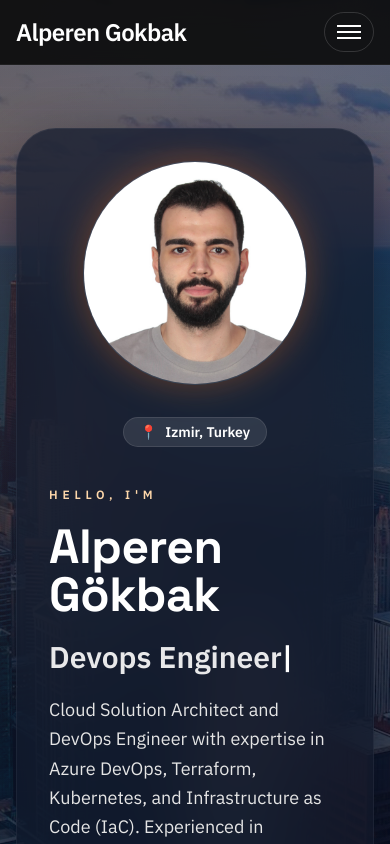
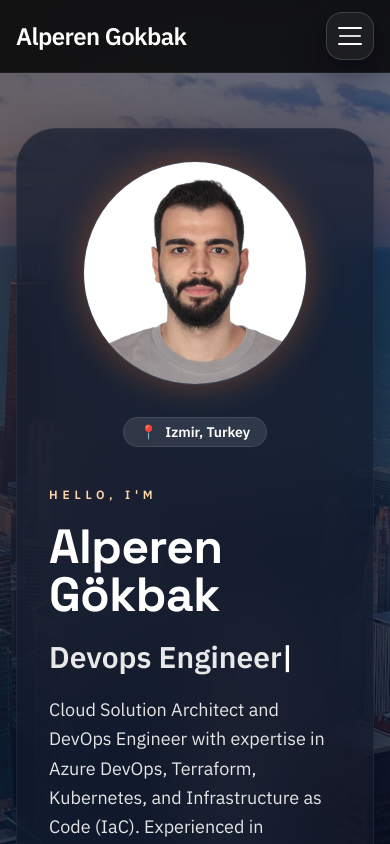
Before and after one commit to alperengokbak/alperengokbak.github.io, a React (Vite) app: page / in a window 390 px wide. Shown: the top 844 px of the page. Built offline with nearby package versions, Linux system fonts and the light colour scheme.

Commit message:
Refactoring: Hamburger bar UI updated.

```diff
--- a/src/components/NavBar.jsx
+++ b/src/components/NavBar.jsx
@@ -25,7 +25,7 @@ const NavBar = () => {
           <span className="nav-name nav-name-large">Alperen Gokbak</span>
         </a>
         <button
-          className="nav-hamburger lg:hidden"
+          className={`nav-hamburger lg:hidden ${isMenuOpen ? "nav-hamburger-open" : ""}`}
           type="button"
           aria-label="Toggle navigation"
           aria-expanded={isMenuOpen}
--- a/src/styles.css
+++ b/src/styles.css
@@ -665,11 +665,36 @@
 }
 
 .nav-hamburger {
-  @apply inline-flex flex-col gap-1 rounded-full border border-white/15 p-3 text-white transition hover:bg-white/10;
+  @apply inline-flex h-12 w-12 flex-col items-center justify-center gap-1.5 rounded-2xl border border-white/15 bg-white/5 text-white shadow-[0_12px_35px_rgba(2,6,23,0.55)] transition duration-300 hover:border-accent/50 hover:bg-white/10;
 }
 
 .nav-hamburger span {
-  @apply block h-0.5 w-6 bg-white;
+  @apply block h-0.5 w-6 rounded-full bg-white;
+  transition: transform 0.3s ease, opacity 0.3s ease, width 0.3s ease;
+}
+
+.nav-hamburger span:nth-child(2) {
+  width: 22px;
+  opacity: 0.85;
+}
+
+.nav-hamburger-open {
+  @apply border-accent/60 bg-white/10;
+}
+
+.nav-hamburger-open span:nth-child(1) {
+  transform: translateY(6px) rotate(45deg);
+  width: 24px;
+}
+
+.nav-hamburger-open span:nth-child(2) {
+  opacity: 0;
+  transform: translateX(8px);
+}
+
+.nav-hamburger-open span:nth-child(3) {
+  transform: translateY(-6px) rotate(-45deg);
+  width: 24px;
 }
 
 .nav-social-links {
```
